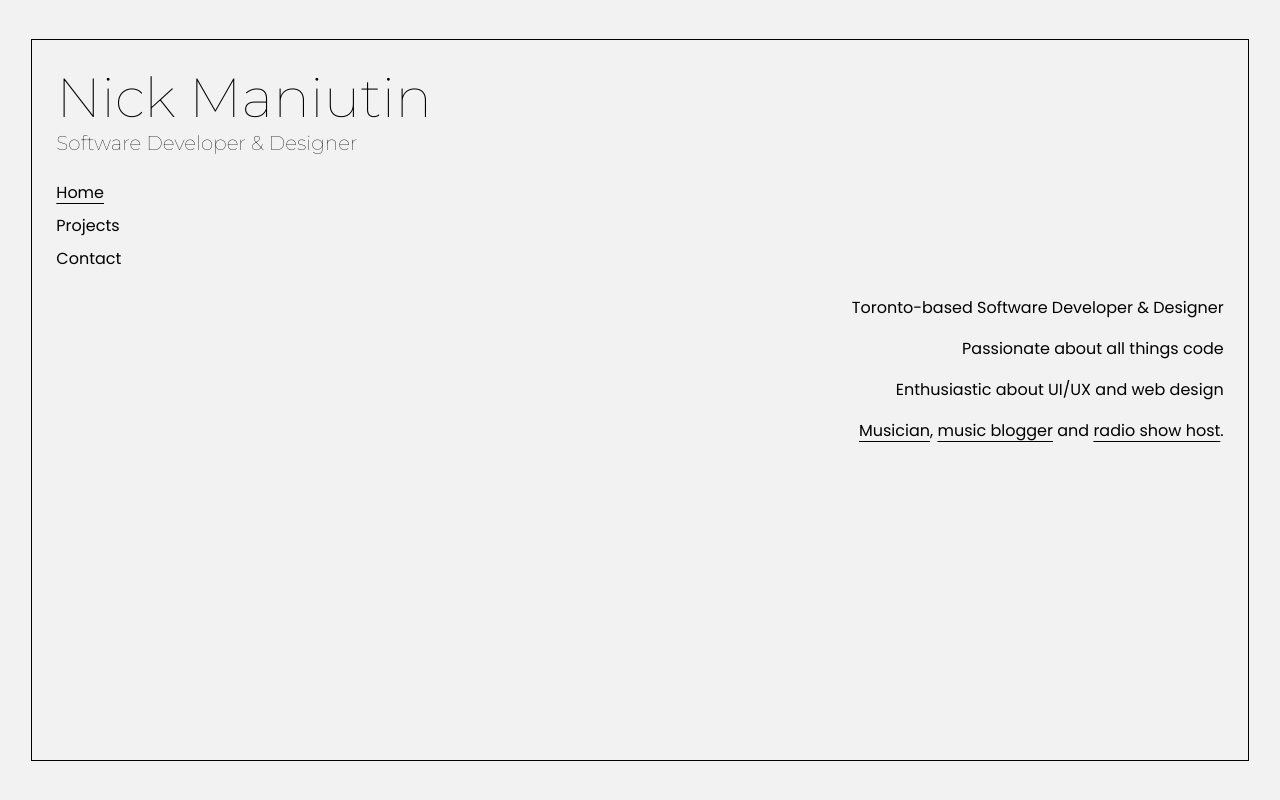
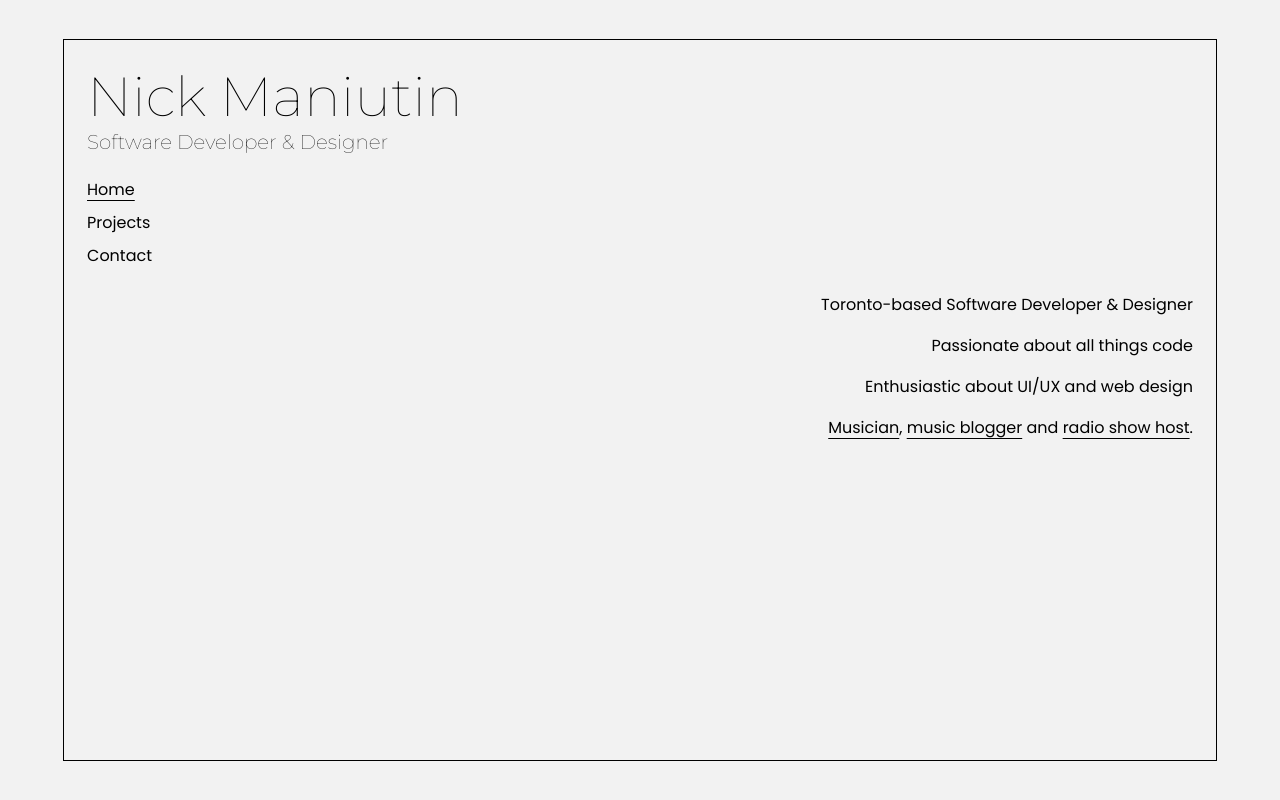
Before and after one commit to maniutin/portfolio, a React (Create React App) app: page / in a window 1280 px wide. Built offline with nearby package versions, Linux system fonts and the light colour scheme.

Commit message:
update styling

```diff
--- a/src/components/Main/Main.scss
+++ b/src/components/Main/Main.scss
@@ -1,6 +1,6 @@
 .main {
   border: 1px solid black;
-  width: 95vw;
+  width: 90vw;
   height: 90vh;
   animation: fadeIn 2s;
 }
```
